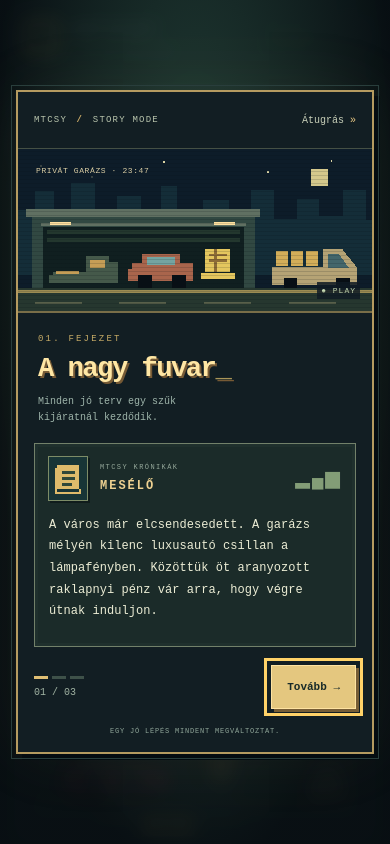
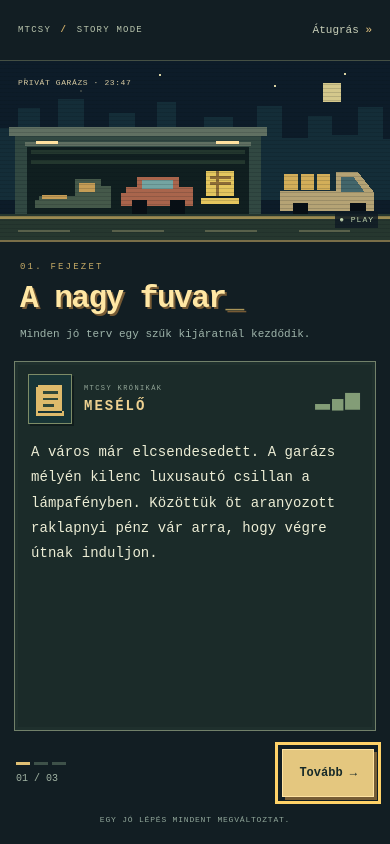
Before and after one commit to reenoc/reenoc, a React (Vite) app: page / in a window 390 px wide. Shown: the top 844 px of the page. Built offline with nearby package versions, Linux system fonts and the light colour scheme.

Commit message:
Expand phone layout with full viewport story and larger puzzle boards

```diff
--- a/index.html
+++ b/index.html
@@ -2,9 +2,9 @@
 <html lang="hu">
   <head>
     <meta charset="UTF-8" />
-    <meta name="viewport" content="width=device-width, initial-scale=1.0" />
+    <meta name="viewport" content="width=device-width, initial-scale=1.0, viewport-fit=cover" />
     <meta name="description" content="MTCSY — mobilra tervezett logikai játék. Hozd ki a pénzes raklapokat, és pakolj fel Ádám platójára." />
-    <meta name="theme-color" content="#f5f3ec" />
+    <meta name="theme-color" content="#171c19" />
     <title>MTCSY</title>
     <link rel="icon" type="image/svg+xml" href="/favicon.svg" />
   </head>
--- a/src/styles.css
+++ b/src/styles.css
@@ -57,3 +57,83 @@
 @media(max-width:360px) { .story-backdrop { padding:16px 12px; } .story-heading { padding:17px 15px 14px; } .story-topline { padding:8px 12px; font-size:8px; } .story-dialogue { margin:0 12px; } .story-copy { font-size:11px; padding:12px; } .story-navigation { padding:15px 12px 0; } .story-next { font-size:10px; padding:10px 12px; } .story-location { font-size:7px; left:8px; top:8px; } .header-actions { gap:7px; } }
 @media(max-height:650px) { .story-backdrop { padding-top:12px; padding-bottom:12px; } .story-art { max-height:125px; } .story-scene { margin-top:-20px; } .story-heading { padding-top:14px; padding-bottom:12px; } .story-heading h2 { font-size:26px; } .story-copy { min-height:110px; } }
 @media(prefers-reduced-motion:reduce) { .story-cursor { animation:none; } }
+
+/* Fill the phone viewport while keeping content clear of the camera and home indicator. */
+:root {
+  --safe-top: env(safe-area-inset-top, 0px);
+  --safe-right: env(safe-area-inset-right, 0px);
+  --safe-bottom: env(safe-area-inset-bottom, 0px);
+  --safe-left: env(safe-area-inset-left, 0px);
+}
+@media (max-width:639px) {
+  .game-shell {
+    width:100%; max-width:none;
+    padding:var(--safe-top) max(10px, var(--safe-right)) var(--safe-bottom) max(10px, var(--safe-left));
+    box-shadow:none;
+  }
+  .game-shell .topbar { padding:8px 0; }
+  .game-shell .brand-mark { width:36px; height:36px; font-size:21px; }
+  .game-shell .brand { gap:9px; }
+  .game-shell .brand strong { font-size:18px; }
+  .game-shell .icon-button { width:44px; height:44px; }
+  .story-replay { min-height:44px; padding:9px 11px; font-size:11px; }
+  .game-shell .level-line, .campaign-route, .port-route { display:none; }
+  .game-shell h1 { font-size:26px; margin:12px 0 5px; }
+  .game-shell .intro { font-size:11px; line-height:1.5; margin:0 0 10px; }
+  .level-buttons { margin-bottom:10px; }
+  .level-buttons button { padding:8px 11px; min-height:44px; }
+  .game-shell .stats { padding:8px 0; margin-bottom:10px; }
+  .game-shell .stats strong { font-size:23px; line-height:26px; margin-top:3px; }
+  .game-shell .stats>div { padding-left:12px; }
+  .scene-tabs { margin-bottom:8px; }
+  .scene-tabs button { min-height:40px; }
+  .scene { padding:7px 5px 0; }
+  .scene-label { margin-bottom:8px; font-size:7px; letter-spacing:.65px; }
+  .board { gap:4px; padding:4px; }
+  .queue-line { margin:8px 0 10px; }
+  .controls { padding:10px 12px; }
+  .dpad { grid-template-columns:repeat(3,44px); grid-template-rows:repeat(2,44px); }
+  .selection { min-width:0; }
+  .selection strong { max-width:none; font-size:12px; overflow-wrap:anywhere; }
+  .selection small { display:block; font-size:8px; line-height:1.5; }
+  .game-shell .port-brief { padding:8px 10px; margin-bottom:10px; }
+  .port-controls { padding:10px; }
+  .port-lift { min-height:44px; }
+  .port-legend { padding:8px 0 10px; }
+  .bottom-actions button { min-height:44px; }
+  .story-backdrop { display:block; padding:0; }
+  .story-window {
+    width:100%; min-height:100dvh; margin:0;
+    display:flex; flex-direction:column;
+    padding:var(--safe-top) var(--safe-right) var(--safe-bottom) var(--safe-left);
+    border:0; outline:0; box-shadow:none;
+  }
+  .story-topline { padding:8px 18px; flex-shrink:0; }
+  .story-skip { min-height:44px; font-size:11px; }
+  .story-art { flex-shrink:0; }
+  .story-scene { margin-top:0; }
+  .story-heading { padding:20px 20px 18px; flex-shrink:0; }
+  .story-heading h2 { font-size:clamp(29px,8vw,37px); }
+  .story-heading p { font-size:11px; max-width:none; }
+  .story-dialogue { flex:1 0 auto; display:flex; flex-direction:column; margin:0 14px; }
+  .story-portrait { width:44px; height:50px; }
+  .story-speaker strong { font-size:14px; }
+  .story-copy { flex:1; align-content:start; font-size:14px; line-height:1.8; min-height:160px; padding:16px; }
+  .story-navigation { padding:18px 16px 0; flex-shrink:0; }
+  .story-next { min-height:48px; font-size:12px; padding:12px 16px; }
+  .story-hint { flex-shrink:0; margin:17px 12px; font-size:8px; }
+}
+@media (max-width:639px) and (max-height:740px) {
+  .story-art { max-height:140px; }
+  .story-scene { margin-top:-12px; }
+  .story-heading { padding:14px 18px; }
+  .story-heading h2 { font-size:28px; }
+  .story-copy { min-height:130px; font-size:13px; line-height:1.7; }
+  .story-navigation { padding-top:14px; }
+  .story-hint { margin:13px 10px; font-size:7px; }
+}
+@media (pointer:coarse) and (orientation:landscape) and (min-width:640px) {
+  body { padding:0; }
+  .game-shell { padding-top:var(--safe-top); padding-bottom:var(--safe-bottom); border-radius:0; }
+  .story-backdrop { padding:max(12px, var(--safe-top)) max(16px, var(--safe-right)) max(12px, var(--safe-bottom)) max(16px, var(--safe-left)); }
+}
```
Also changed, not shown: 1 other file (tests, documents, lock files or other folders).
